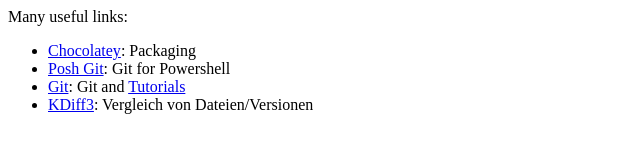
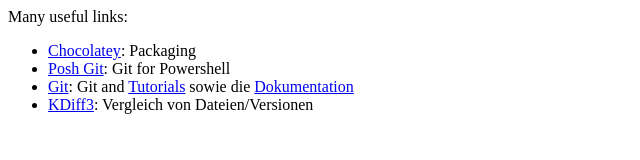
Before and after one commit to iw381/learningLinks, a plain HTML site: page index.html in a window 1280 px wide. Shown: the whole page, without its empty margins (0-640 px from the left). Drawn offline with Linux system fonts and the light colour scheme.

Commit message:
git documentation added

```diff
--- a/index.html
+++ b/index.html
@@ -7,8 +7,8 @@
   <ul>
     <li> <a href="https://chocolatey.org/" target=_blank>Chocolatey</a>: Packaging
     <li> <a href="https://chocolatey.org/packages/poshgit" target=_blank>Posh Git</a>: Git for Powershell
-    <li> <a href="https://git-scm.com/" target=_blank>Git</a>: Git and <a href="  https://try.github.io/levels/1/challenges/1
-" target=_blank>Tutorials</a>
+    <li> <a href="https://git-scm.com/" target=_blank>Git</a>: Git and <a href="https://try.github.io/levels/1/challenges/1
+" target=_blank>Tutorials</a> sowie die <a href="https://git-scm.com/doc" target=_blank>Dokumentation</a>
     <li> <a href="http://www.heise.de/download/kdiff3-1117087.html" target=_blank>KDiff3</a>: Vergleich von Dateien/Versionen
   </ul>
 </body>
```
